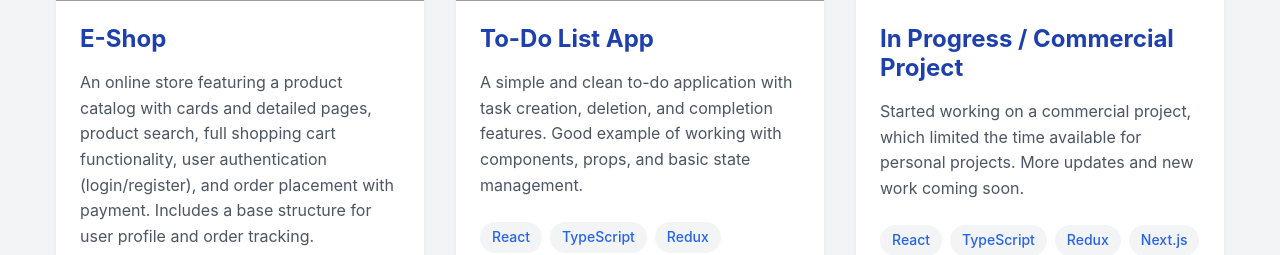
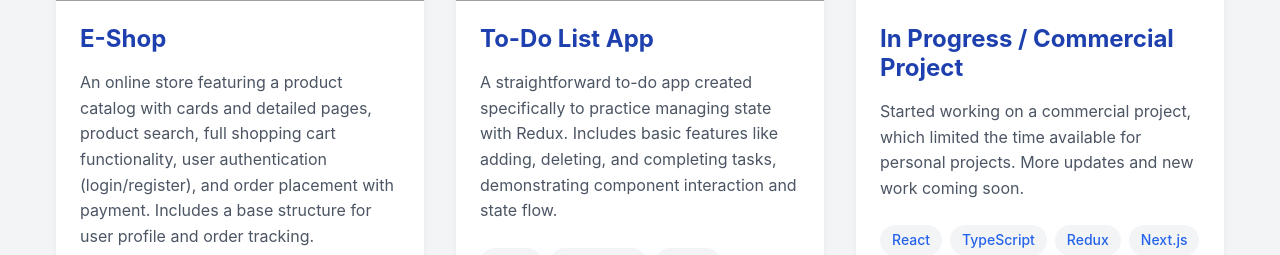
Before and after one commit to Munneko/projects, a React (Vite) app in the folder projects/: page / in a window 1280 px wide. Shown: the part 2783-3038 px from the top of the page. Built offline with nearby package versions, Linux system fonts and the light colour scheme; grey boxes are pictures that could not be loaded.

Commit message:
Update description

```diff
--- a/projects/src/components/Projects.tsx
+++ b/projects/src/components/Projects.tsx
@@ -20,10 +20,10 @@ const Projects = () => {
     {
       title: "To-Do List App",
       description:
-        "A simple and clean to-do application with task creation, deletion, and completion features. Good example of working with components, props, and basic state management.",
+        "A straightforward to-do app created specifically to practice managing state with Redux. Includes basic features like adding, deleting, and completing tasks, demonstrating component interaction and state flow.",
       technologies: ["React", "TypeScript", "Redux", "CSS Modules", "Vite"],
       image: "/images/todo-app.png",
-      link: "#",
+      link: " #",
       github: "https://github.com/Munneko/to-do",
     },
     {
```
